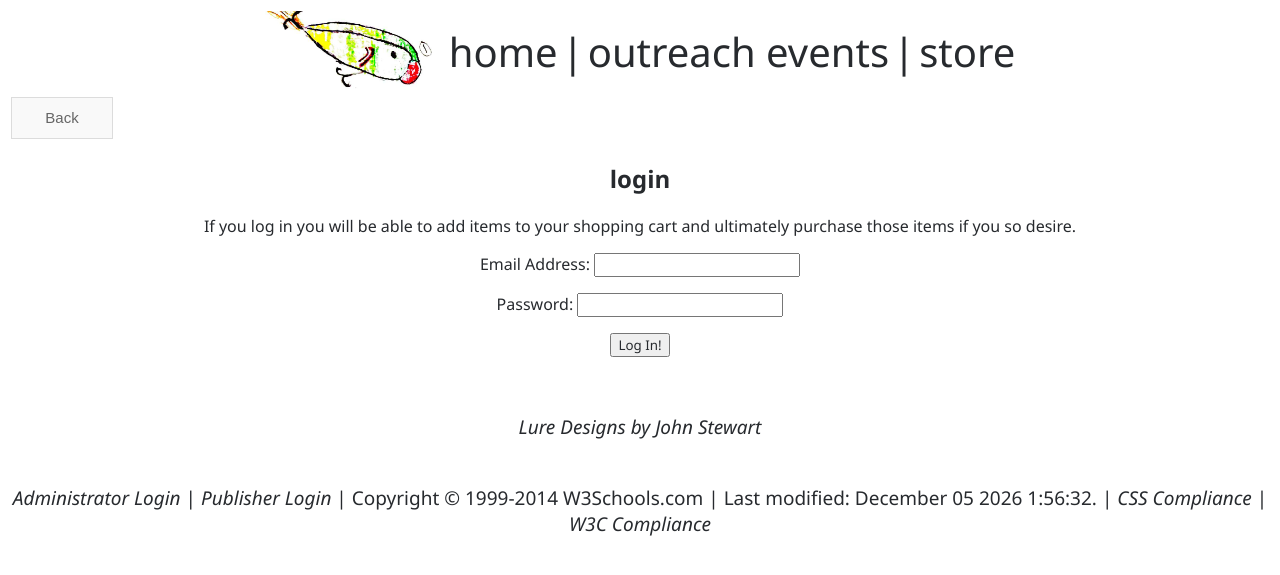
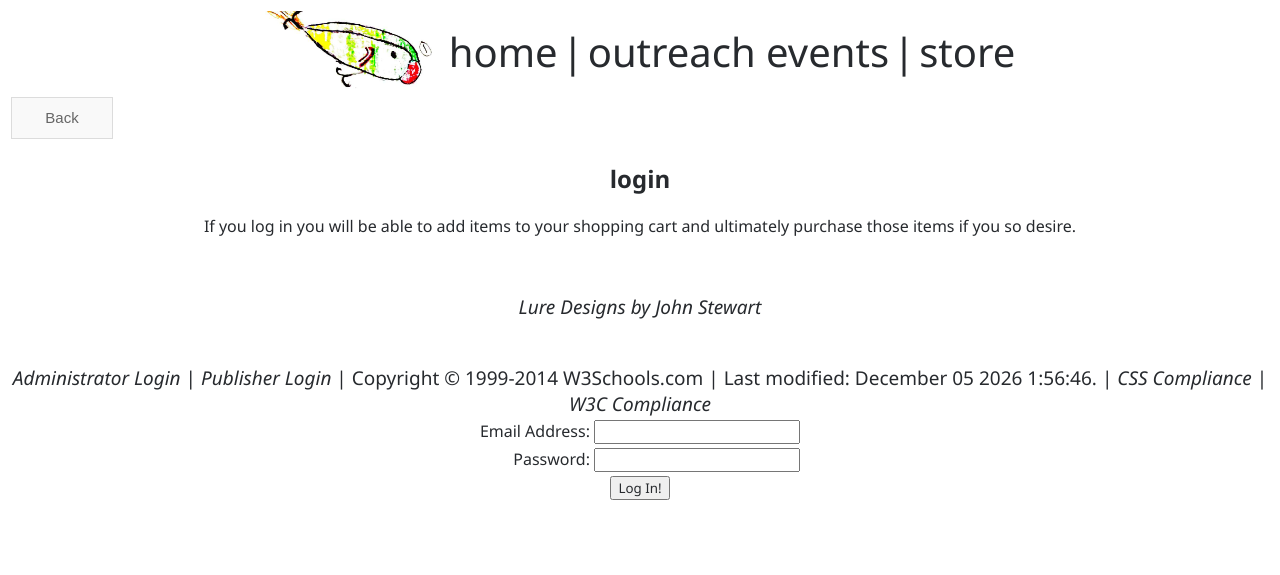
Before and after one commit to jstewart983/phpWeb, a PHP site: page /CMS/cmslogin.php in a window 1280 px wide. Shown: the top 575 px of the page. Run offline with PHP 8.4, Linux system fonts and the light colour scheme.

Commit message:
fixed table alignments

```diff
--- a/CMS/bluetiger.php
+++ b/CMS/bluetiger.php
@@ -1,6 +1,7 @@
 <?php
 ob_start();
 session_start();
+date_default_timezone_set('America/Chicago');
 ?>
 
 <!DOCTYPE html PUBLIC "-//W3C//DTD XHTML 1.0 Transitional//EN"
@@ -41,7 +42,7 @@ $lures = array(array(""=>"$bluetiger","name"=>"Blue Tiger", "price"=>"$ ".number
   <tbody>
 <?php foreach ($lures as $row): array_map('htmlentities', $row); ?>
     <tr>
-      <td><?php echo implode('</td><td>', $row); ?></td>
+      <td><?php echo implode('</td><td align = "right">', $row); ?></td>
     </tr>
 <?php endforeach; ?>
   <tbody>
--- a/CMS/cmslogin.php
+++ b/CMS/cmslogin.php
@@ -54,11 +54,11 @@ if ($_SERVER['REQUEST_METHOD'] == 'POST') {
 
 } else { // Display the form.
 
-	print '<form action="cmslogin.php" method="post">
-	<p>Email Address: <input type="text" name="email" size="20" /></p>
-	<p>Password: <input type="password" name="password" size="20" /></p>
-	<p><input type="submit" name="submit" value="Log In!" /></p>
-	</form>';
+	print '<table><form action="cmslogin.php" method="post">
+	<tr><td align ="right">Email Address: <input type="text" name="email" size="20" /></td></tr>
+	<tr><td align ="right">Password: <input type="password" name="password" size="20" /></td></tr>
+	<tr><td align = "center"><input type="submit" name="submit" value="Log In!" /></td></tr>
+	</form></table';
 
 }
 
```
